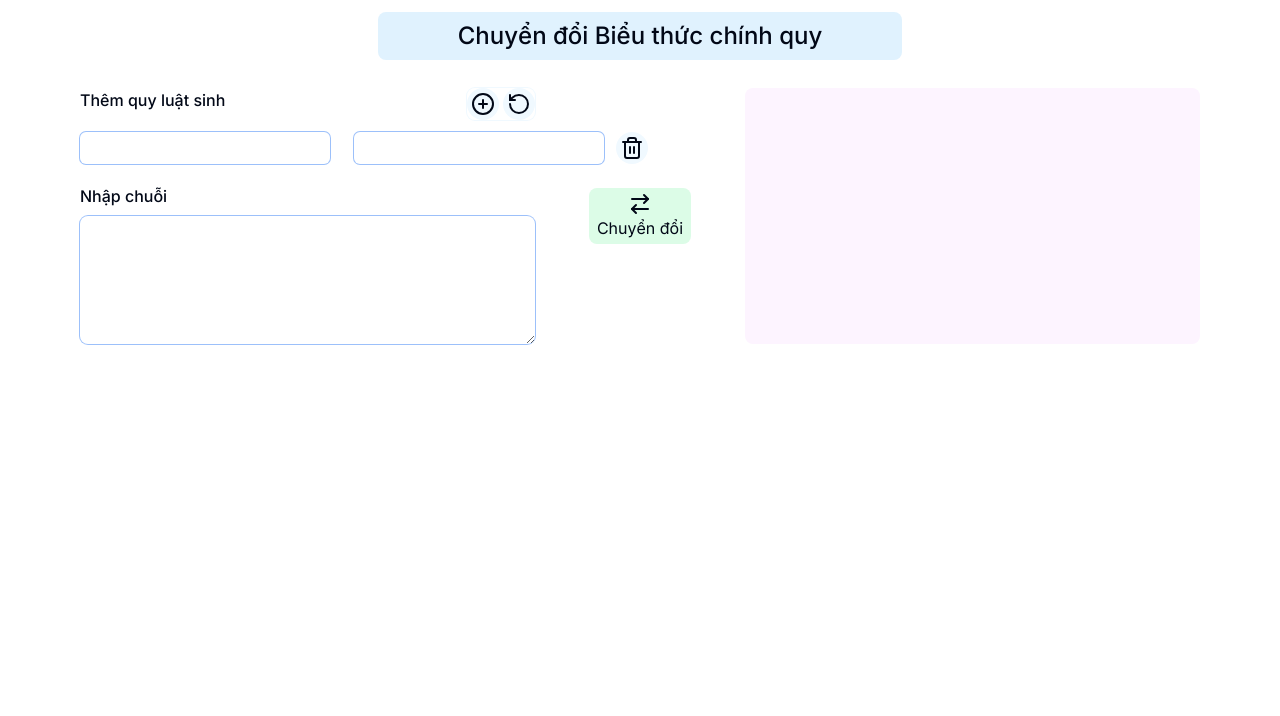
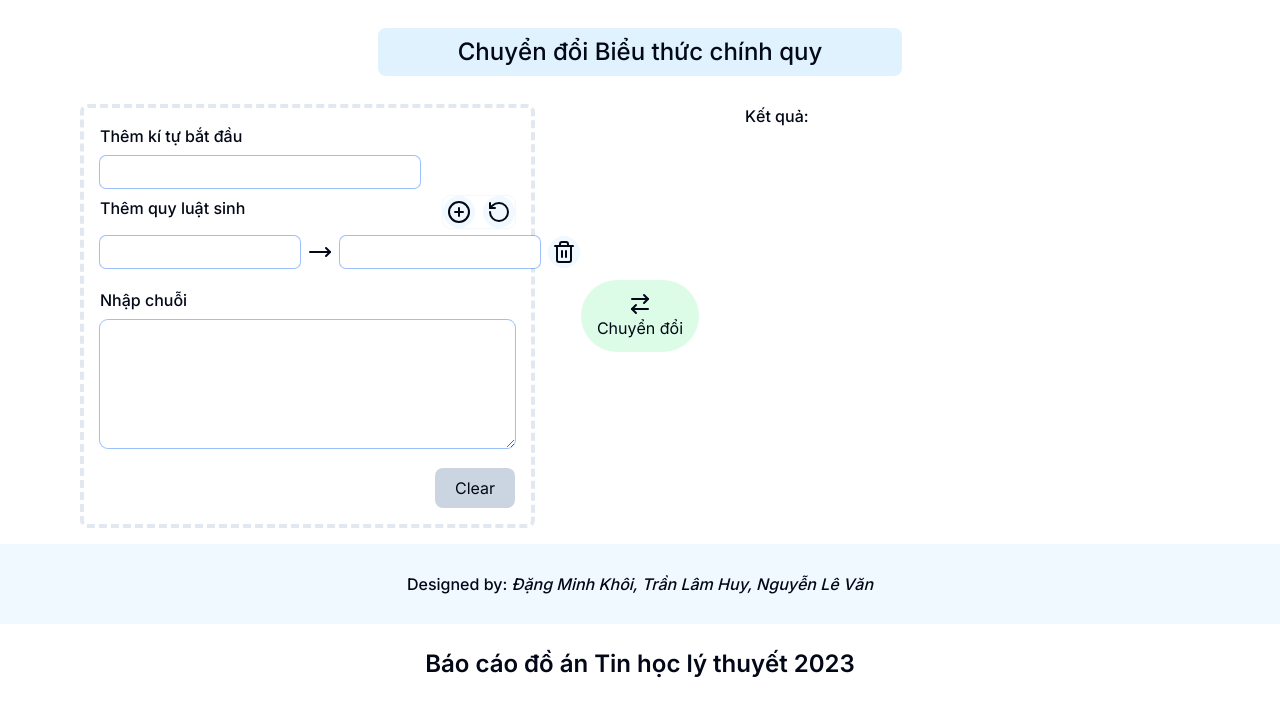
Before and after one commit to TranLamHuyB2017044/THLT_Project, a Next.js app: page / in a window 1280 px wide. Shown: the top 716 px of the page. Built offline with nearby package versions, Linux system fonts and the light colour scheme.

Commit message:
:fire: finall

```diff
--- a/app/layout.jsx
+++ b/app/layout.jsx
@@ -2,7 +2,9 @@ import { Inter } from 'next/font/google';
 import './globals.css';
 import Header from '@/components/Header';
 import { cn } from '@/lib/utils';
-
+import { ToastContainer, toast } from 'react-toastify';
+import 'react-toastify/dist/ReactToastify.css';
+import Footer from '@/components/Footer';
 const inter = Inter({ subsets: ['latin'] });
 
 export const metadata = {
@@ -18,10 +20,14 @@ export default function RootLayout({ children }) {
                     inter.className,
                     'bg-background flex flex-col gap-4',
                 )}>
+                <ToastContainer />
                 <div className="grid place-items-center">
                     <Header />
                 </div>
                 <main>{children}</main>
+                <div className="grid place-items-center w-full">
+                    <Footer />
+                </div>
             </body>
         </html>
     );
--- a/app/page.jsx
+++ b/app/page.jsx
@@ -3,11 +3,13 @@ import ButtonConvert from '@/components/ButtonConvert';
 import FormAddRegex from '@/components/FormAddRegex';
 import FormAddString from '@/components/FormAddString';
 import { ArrowRightLeft } from 'lucide-react';
+import { useSearchParams } from 'next/navigation';
 import React from 'react';
 import { FormProvider, useForm } from 'react-hook-form';
-
+import { Badge } from '@/components/ui/badge';
 export const valueChildren = { left: '', right: '' };
 export const defaultValues = {
+    start: '',
     regex: [valueChildren],
     string: '',
 };
@@ -15,18 +17,45 @@ const Home = () => {
     const methods = useForm({
         defaultValues,
     });
-
+    const searchParams = useSearchParams();
+    const string = methods.getValues('string');
+    const resultCheck = searchParams.get('result_check');
+    console.log('🚀 ~ file: page.jsx:22 ~ Home ~ resultCheck:', resultCheck);
     return (
         <FormProvider {...methods}>
             <div className="grid grid-cols-12 mx-20 gap-5">
-                <div className="col-span-5  rounded-lg min-h-[200px] flex flex-col gap-5 ">
+                <div className="col-span-5  rounded-lg min-h-[200px] flex flex-col gap-5 p-4 border-4 border-dashed">
                     <FormAddRegex />
                     <FormAddString />
+                    <div>
+                        <div
+                            role="button"
+                            className="px-3 py-2 rounded-lg bg-slate-300 text-center w-20 float-right"
+                            onClick={() => methods.reset()}>
+                            Clear
+                        </div>
+                    </div>
                 </div>
-                <div className="col-span-2 place-self-center">
+                <div className="col-span-2 place-self-center  ">
                     <ButtonConvert />
                 </div>
-                <div className="col-span-5 bg-fuchsia-50 rounded-lg"></div>
+
+                <div className="col-span-5  rounded-lg">
+                    <h1 className="font-medium">Kết quả:</h1>
+                    {string && (
+                        <div className="text-gray-500">
+                            {resultCheck === 'true' ? (
+                                <Badge className="bg-green-100 text-green-400">
+                                    Chuỗi thuộc văn phạm chính quy
+                                </Badge>
+                            ) : (
+                                <Badge className="bg-red-100 text-red-400">
+                                    Chuỗi không thuộc văn phạm chính quy
+                                </Badge>
+                            )}
+                        </div>
+                    )}
+                </div>
             </div>
         </FormProvider>
     );
--- a/components/ButtonConvert/index.jsx
+++ b/components/ButtonConvert/index.jsx
@@ -1,19 +1,42 @@
 'use client';
 import { ArrowRightLeft } from 'lucide-react';
 import { useFormContext } from 'react-hook-form';
+import { checkGrammar, clear } from '../../utils/regex';
+import { route } from 'nextjs-routes';
+import { usePathname, useRouter } from 'next/navigation';
+import { toast } from 'react-toastify';
+
 const ButtonConvert = () => {
+    const pathName = usePathname();
+    const router = useRouter();
     const { getValues } = useFormContext();
     const handleConvert = () => {
         const regex = getValues('regex');
-        console.log('🚀 ~ file: index.jsx:6 ~ ButtonConvert ~ regex:', regex);
         const string = getValues('string');
-        console.log('🚀 ~ file: index.jsx:8 ~ ButtonConvert ~ string:', string);
+        const start = getValues('start');
+        const grammar = clear(regex);
+        console.log(
+            '🚀 ~ file: index.jsx:18 ~ handleConvert ~ grammar:',
+            grammar,
+        );
+        const result = checkGrammar(grammar, start, string);
+
+        if (!start) return toast.error('Vui lòng nhập chuỗi bắt đầu');
+        if (!Object.keys(grammar).length)
+            return toast.error('Vui lòng nhập quy luật sinh');
+        if (!string) return toast.error('Vui lòng nhập chuỗi kiểm tra');
+
+        const newRoute = route({
+            pathname: pathName,
+            query: { result_check: result },
+        });
+        router.replace(newRoute);
     };
     return (
         <div>
             <div
                 role="button"
-                className="flex flex-col bg-green-100 px-2 py-1 rounded-lg w-fit justify-center items-center"
+                className="flex flex-col bg-green-100 hover:bg-green-200 transition-full duration-150 ease-in-out px-4 py-3 rounded-full  w-fit justify-center items-center"
                 onClick={handleConvert}>
                 <ArrowRightLeft />
                 <span>Chuyển đổi</span>
--- /dev/null
+++ b/components/Footer/index.jsx
@@ -0,0 +1,23 @@
+import React from 'react';
+
+const Footer = () => {
+    return (
+        <div className=" w-full flex flex-col items-center">
+            <div className="grid place-items-center bg-sky-50 h-20 w-full">
+                <p className="font-medium">
+                    Designed by:{' '}
+                    <span className="italic">
+                        Đặng Minh Khôi, Trần Lâm Huy, Nguyễn Lê Văn
+                    </span>
+                </p>
+            </div>
+            <div className="grid place-items-center h-20 w-full">
+                <p className="text-center text-2xl font-semibold ">
+                    Báo cáo đồ án Tin học lý thuyết 2023
+                </p>
+            </div>
+        </div>
+    );
+};
+
+export default Footer;
--- a/components/FormAddRegex/index.jsx
+++ b/components/FormAddRegex/index.jsx
@@ -15,10 +15,20 @@ const FormAddRegex = () => {
             name: 'regex',
         });
     return (
-        <form className="flex flex-col gap-3">
+        <form className="flex flex-col gap-2">
+            <div className="flex flex-col gap-2">
+                <label htmlFor="start" className="font-medium">
+                    Thêm kí tự bắt đầu
+                </label>
+                <input
+                    id="start"
+                    {...register(`start`)}
+                    className="ring-1 rounded-md px-2 py-1 max-w-xs"
+                />
+            </div>
             <div className="flex justify-between">
                 <h1 className="font-medium">Thêm quy luật sinh</h1>
-                <section className="flex gap-1 ring-1 ring-sky-50 rounded-lg">
+                <section className="flex gap-2 ring-1 ring-sky-50 rounded-lg">
                     <button
                         type="button"
                         className="rounded-full bg-sky-50 p-1 hover:bg-sky-100"
@@ -42,15 +52,17 @@ const FormAddRegex = () => {
             </div>
             <ul className="flex flex-col gap-2">
                 {fields.map((item, index) => (
-                    <li key={index} className="flex gap-3 items-center">
+                    <li key={index} className="flex gap-2 items-center">
                         <input
                             {...register(`regex.${index}.left`)}
-                            className="ring-1 rounded-md px-2 py-1 "
+                            className="ring-1 rounded-md px-2 py-1 max-w-[200px]"
                         />
-                        <MoveRight />
+                        <div className="w-8">
+                            <MoveRight />
+                        </div>
                         <input
                             {...register(`regex.${index}.right`)}
-                            className="ring-1 rounded-md px-2 py-1 "
+                            className="ring-1 rounded-md px-2 py-1 max-w-[200px]"
                         />
                         <button
                             type="button"
--- /dev/null
+++ b/components/ui/badge.jsx
@@ -0,0 +1,34 @@
+import * as React from "react"
+import { cva } from "class-variance-authority";
+
+import { cn } from "@/lib/utils"
+
+const badgeVariants = cva(
+  "inline-flex items-center rounded-full border px-2.5 py-0.5 text-xs font-semibold transition-colors focus:outline-none focus:ring-2 focus:ring-ring focus:ring-offset-2",
+  {
+    variants: {
+      variant: {
+        default:
+          "border-transparent bg-primary text-primary-foreground hover:bg-primary/80",
+        secondary:
+          "border-transparent bg-secondary text-secondary-foreground hover:bg-secondary/80",
+        destructive:
+          "border-transparent bg-destructive text-destructive-foreground hover:bg-destructive/80",
+        outline: "text-foreground",
+      },
+    },
+    defaultVariants: {
+      variant: "default",
+    },
+  }
+)
+
+function Badge({
+  className,
+  variant,
+  ...props
+}) {
+  return (<div className={cn(badgeVariants({ variant }), className)} {...props} />);
+}
+
+export { Badge, badgeVariants }
--- a/package.json
+++ b/package.json
@@ -13,9 +13,11 @@
     "clsx": "^2.0.0",
     "lucide-react": "^0.291.0",
     "next": "14.0.1",
+    "nextjs-routes": "^2.0.1",
     "react": "^18",
     "react-dom": "^18",
     "react-hook-form": "^7.47.0",
+    "react-toastify": "^9.1.3",
     "tailwind-merge": "^2.0.0",
     "tailwindcss-animate": "^1.0.7"
   },
--- /dev/null
+++ b/utils/regex.js
@@ -0,0 +1,42 @@
+export const clear = (inputArray) => {
+    const result = inputArray.reduce((acc, item) => {
+        const { left, right } = item;
+
+        // Check if the key (left) already exists in the accumulator object
+        if (acc[left] !== undefined) {
+            // If it exists, push the right value to the existing array
+            acc[left].push(right);
+        } else {
+            // If it doesn't exist, create a new array with the right value
+            acc[left] = [right];
+        }
+
+        return acc;
+    }, {});
+    return result;
+};
+export const checkGrammar = (grammar, symbol, string) => {
+    if (!string && symbol === '') {
+        return true;
+    }
+
+    if (!string || !symbol) {
+        return false;
+    }
+
+    if (symbol[0] === string[0]) {
+        return checkGrammar(grammar, symbol.slice(1), string.slice(1));
+    }
+
+    if (!grammar[symbol[0]]) {
+        return false;
+    }
+
+    for (const rule of grammar[symbol[0]]) {
+        if (checkGrammar(grammar, rule + symbol.slice(1), string)) {
+            return true;
+        }
+    }
+
+    return false;
+};
```
Also changed, not shown: 2 other files (tests, documents, lock files or other folders).
